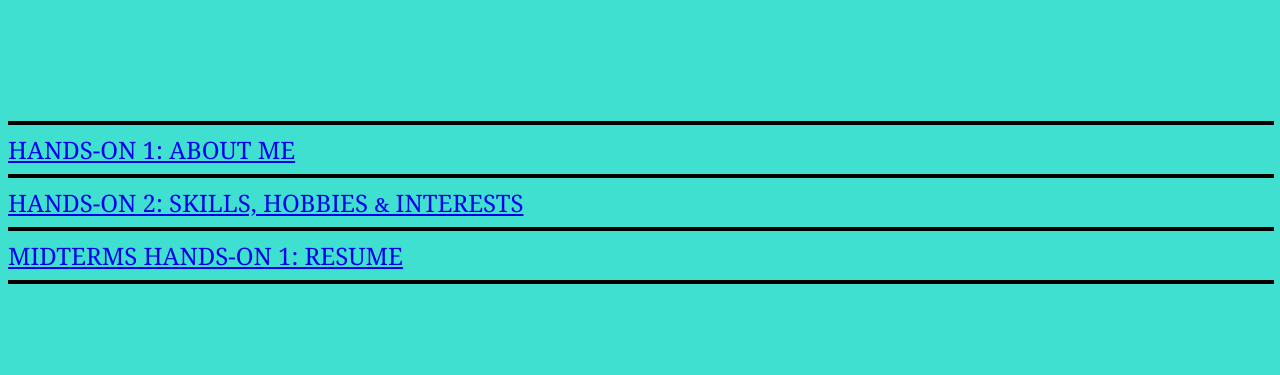
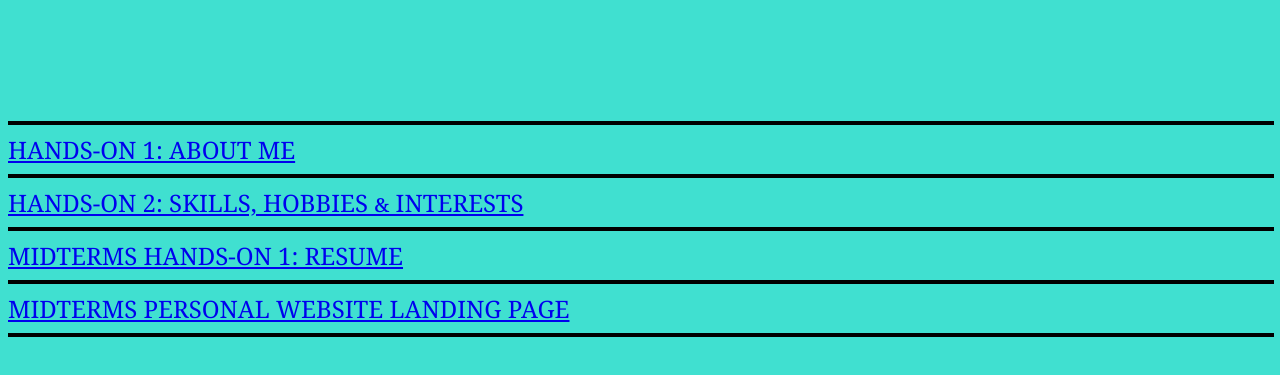
Before and after one commit to JanEnriK/JanEnriK.github.io, a plain HTML site: page index.html in a window 1280 px wide. Shown: the part 125-500 px from the top of the page. Drawn offline with Linux system fonts and the light colour scheme.

Commit message:
Update index.html

```diff
--- a/index.html
+++ b/index.html
@@ -30,6 +30,8 @@
     <hr  width="100%" size="4" color="black" align="left">
     <a href="https://janenrik.github.io/MANUEL_RESUME_ITCD.html">Midterms Hands-on 1: Resume</a>
     <hr  width="100%" size="4" color="black" align="left">
+    <a href="https://janenrik.github.io/PERSONAL WEBSIT/index.html">Midterms Personal Website landing page</a>
+    <hr  width="100%" size="4" color="black" align="left">
 
 
 
```
